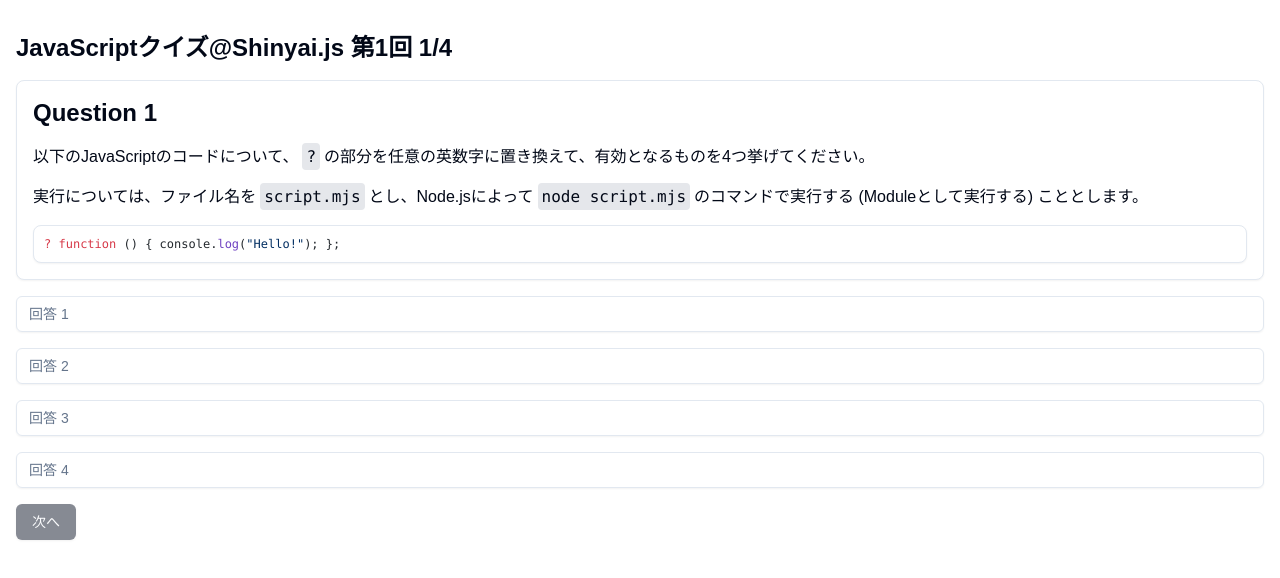
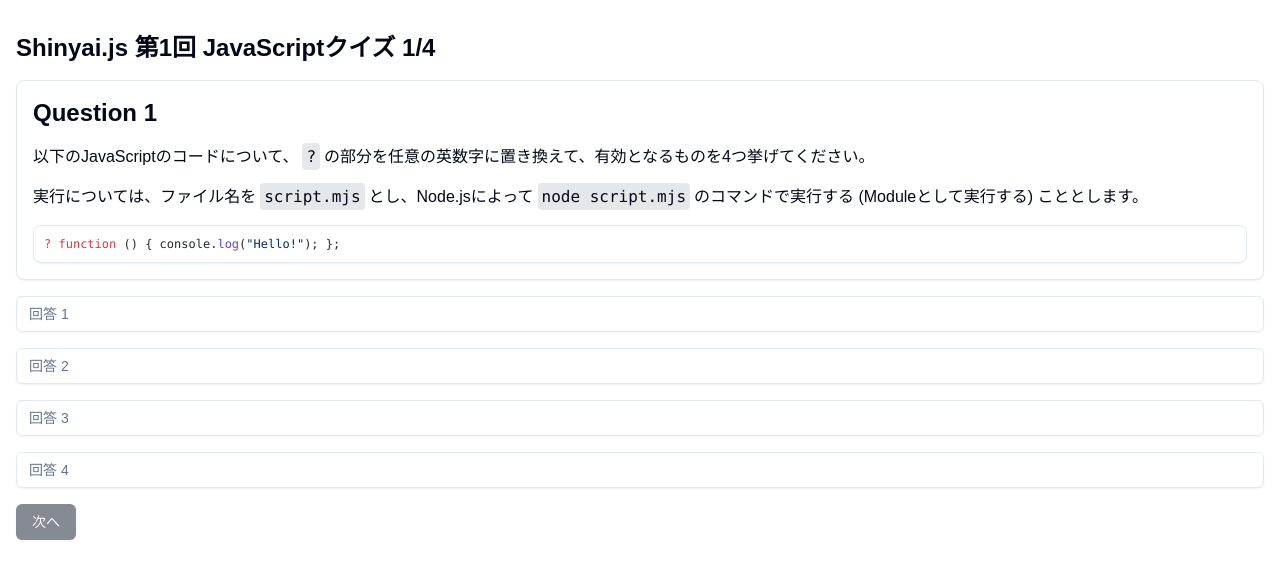
Before and after one commit to syumai/shinyaijs.syum.ai, a Next.js app: page /events/1 in a window 1280 px wide. Shown: the top 578 px of the page. Built offline with nearby package versions, Linux system fonts and the light colour scheme.

Commit message:
update page title

```diff
--- a/app/events/1/layout.tsx
+++ b/app/events/1/layout.tsx
@@ -1,7 +1,7 @@
 import { Metadata } from "next";
 
 export const metadata: Metadata = {
-  title: "JavaScriptクイズ@Shinyai.js 第1回",
+  title: "Shinyai.js 第1回 JavaScriptクイズ",
 };
 
 export default function EventLayout({
--- a/components/events/1/quiz.tsx
+++ b/components/events/1/quiz.tsx
@@ -69,7 +69,7 @@ export default function Quiz() {
   return (
     <div className="container mx-auto px-4 py-8">
       <h1 className="text-2xl font-bold mb-4">
-        JavaScriptクイズ@Shinyai.js 第1回 {currentQuestion + 1}/4
+        Shinyai.js 第1回 JavaScriptクイズ {currentQuestion + 1}/4
       </h1>
       {questions[currentQuestion]}
       <Button
```
